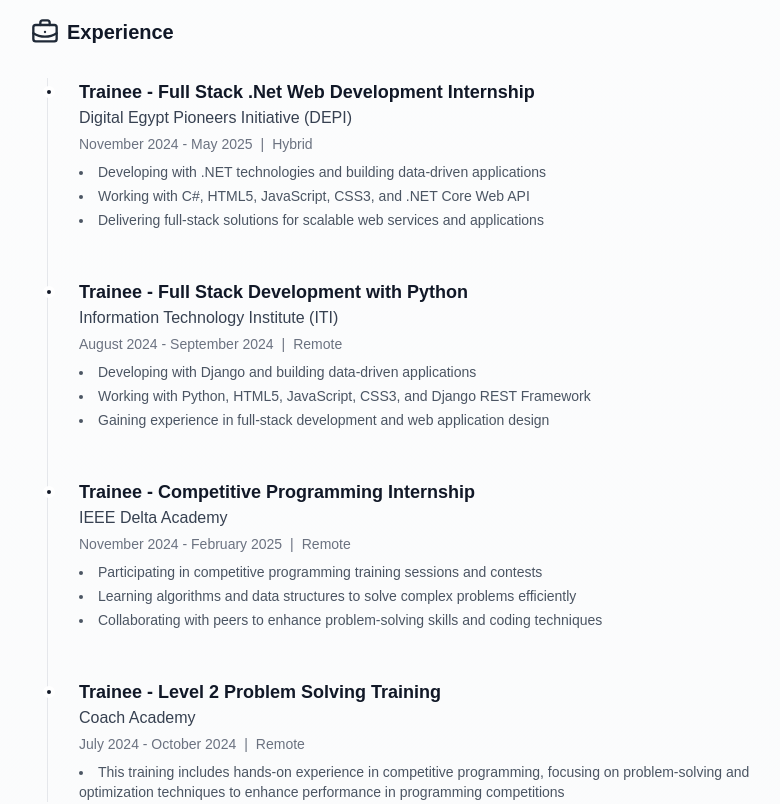
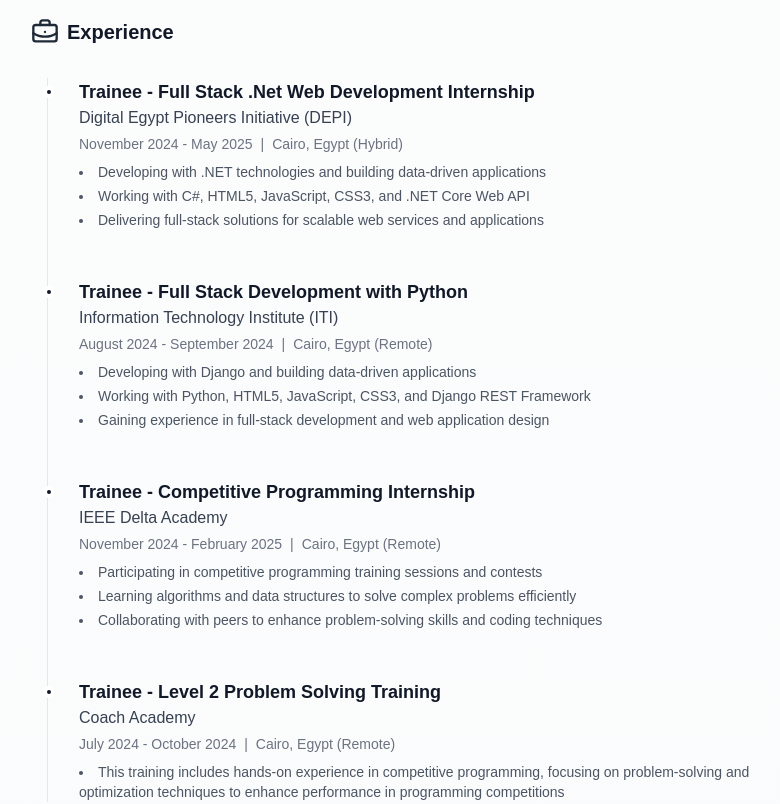
Before and after one commit to Mohamediibra7im/my-personal-portfolio, a Next.js app: page / in a window 1280 px wide. Shown: the part 3680-4484 px from the top of the page, without its empty margins (225-1005 px from the left). Built offline with nearby package versions, Linux system fonts and the light colour scheme; a web font is replaced by a local one.

Commit message:
Update location details in experience and volunteering sections for clarity

```diff
--- a/components/Qualification.tsx
+++ b/components/Qualification.tsx
@@ -17,7 +17,7 @@ const experienceList = [
     title: "Trainee - Full Stack .Net Web Development Internship",
     company: "Digital Egypt Pioneers Initiative (DEPI)",
     period: "November 2024 - May 2025",
-    location: "Hybrid",
+    location: "Cairo, Egypt (Hybrid)",
     description: [
       "Developing with .NET technologies and building data-driven applications",
       "Working with C#, HTML5, JavaScript, CSS3, and .NET Core Web API",
@@ -28,7 +28,7 @@ const experienceList = [
     title: "Trainee - Full Stack Development with Python",
     company: "Information Technology Institute (ITI)",
     period: "August 2024 - September 2024",
-    location: "Remote",
+    location: "Cairo, Egypt (Remote)",
     description: [
       "Developing with Django and building data-driven applications",
       "Working with Python, HTML5, JavaScript, CSS3, and Django REST Framework",
@@ -39,7 +39,7 @@ const experienceList = [
     title: "Trainee - Competitive Programming Internship",
     company: "IEEE Delta Academy",
     period: "November 2024 - February 2025",
-    location: "Remote",
+    location: "Cairo, Egypt (Remote)",
     description: [
       "Participating in competitive programming training sessions and contests",
       "Learning algorithms and data structures to solve complex problems efficiently",
@@ -50,7 +50,7 @@ const experienceList = [
     title: "Trainee - Level 2 Problem Solving Training",
     company: "Coach Academy",
     period: "July 2024 - October 2024",
-    location: "Remote",
+    location: "Cairo, Egypt (Remote)",
     description: [
       "This training includes hands-on experience in competitive programming, focusing on problem-solving and optimization techniques to enhance performance in programming competitions"
     ],
@@ -63,7 +63,7 @@ const volunteeringList = [
     title: "Vice President & Head of Technical Committee",
     company: "HNU-FCSIT ICPC Community",
     period: "December 2024 - Present",
-    location: "Hybrid",
+    location: "Cairo, Egypt (Hybrid)",
     description: [
       "Assisting the President in overseeing the organization's operations",
       "Managing the technical aspects of the ICPC",
@@ -74,7 +74,7 @@ const volunteeringList = [
     title: "CO-Head of Scientific Committee",
     company: "HNU-FCSIT Student Union",
     period: "December 2024 - Present",
-    location: "Hybrid",
+  location: "Cairo, Egypt (Hybrid)",
     description: [
       "Organizing and managing scientific events, workshops, and seminars for students",
       "Collaborating with faculty members and external experts to enhance the academic experience",
@@ -85,7 +85,7 @@ const volunteeringList = [
     title: "Academic Coordinator",
     company: "Summarize Team",
     period: "January 2024 - February 2025",
-    location: "Cairo, Egypt",
+    location: "Cairo, Egypt (Hybrid)",
     description: [
       "Advising students on academic matters, including course selection, academic performance, and career guidance.",
     ],
@@ -94,7 +94,7 @@ const volunteeringList = [
     title: "Head of Researchers",
     company: "Triple-S Cairo branch",
     period: "November 2023 - February 2024",
-    location: "Cairo, Egypt",
+    location: "Cairo, Egypt (Hybrid)",
     description: [
       "Leading and managing the research team, which includes hiring, mentoring, and evaluating researchers.",
       "Managing the resources allocated to research, including budgets, equipment, and facilities.",
```
